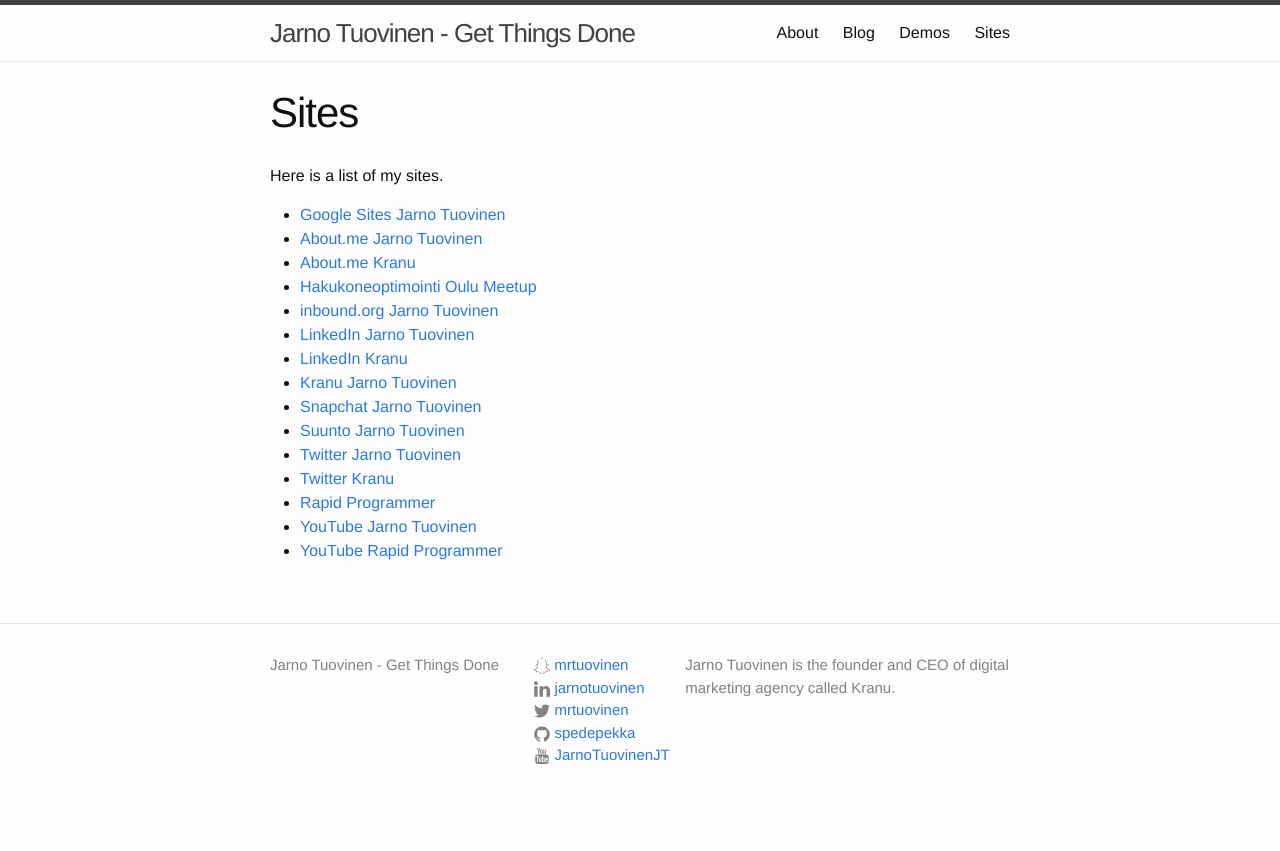
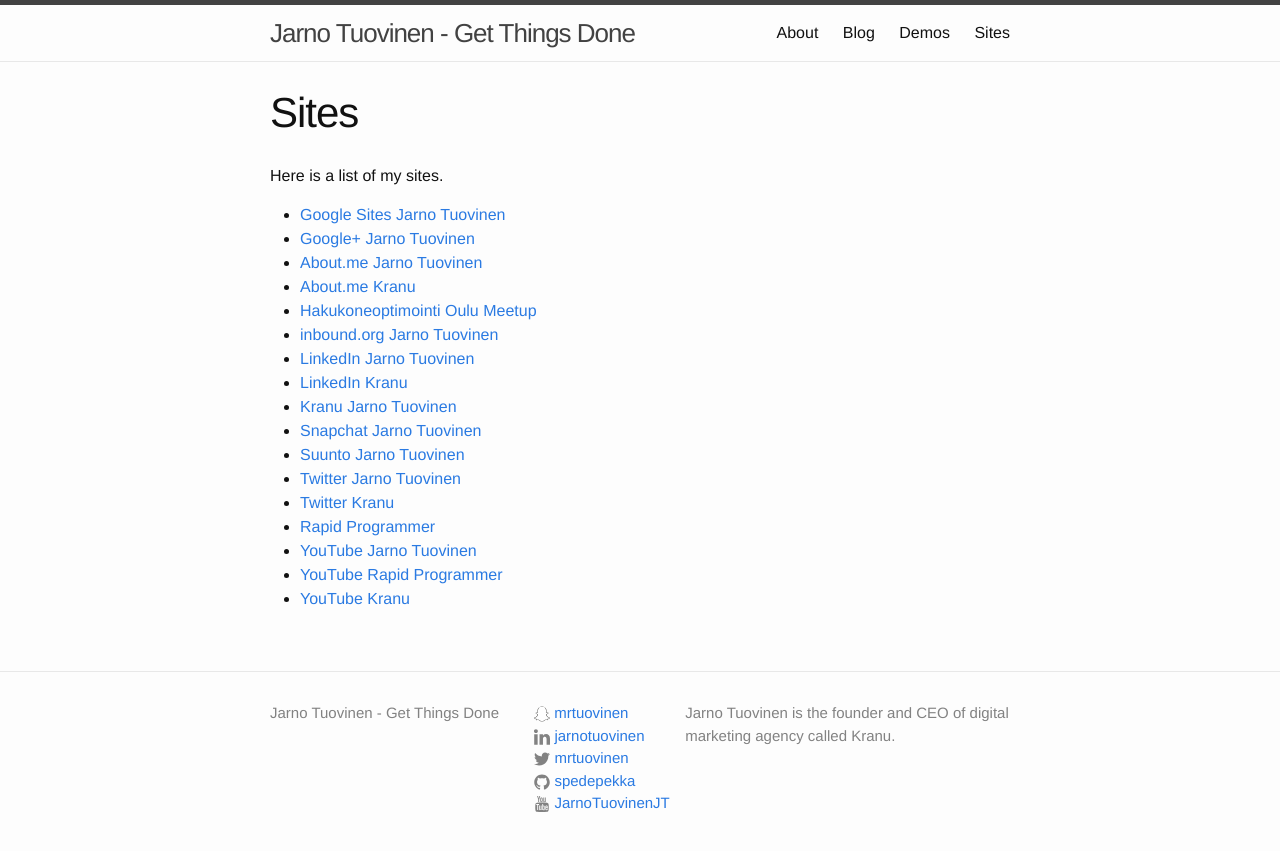
Before and after one commit to spedepekka/spedepekka.github.io, a Jekyll site: the page built from sites.md, in a window 1280 px wide. Shown: the top 851 px of the page. Built offline with Jekyll 4.4.1, drawn with Linux system fonts in a browser that asks for light colours.

Commit message:
Add more sites for Jarno Tuovinen and Kranu

```diff
--- a/sites.md
+++ b/sites.md
@@ -8,6 +8,7 @@
 Here is a list of my sites.
 
 * [Google Sites Jarno Tuovinen](https://sites.google.com/view/jarnotuovinen)
+* [Google+ Jarno Tuovinen](https://plus.google.com/+JarnoTuovinenJT)
 * [About.me Jarno Tuovinen](https://about.me/mrtuovinen)
 * [About.me Kranu](https://about.me/kranu)
 * [Hakukoneoptimointi Oulu Meetup](https://www.meetup.com/Hakukoneoptimointi-Oulu/)
@@ -22,3 +23,4 @@
 * [Rapid Programmer](http://rapidprogrammer.com)
 * [YouTube Jarno Tuovinen](http://www.youtube.com/c/JarnoTuovinenJT)
 * [YouTube Rapid Programmer](https://www.youtube.com/user/spedepekka)
+* [YouTube Kranu](https://www.youtube.com/channel/UCukCtPvOICLrUgzMReliTsw)
```
